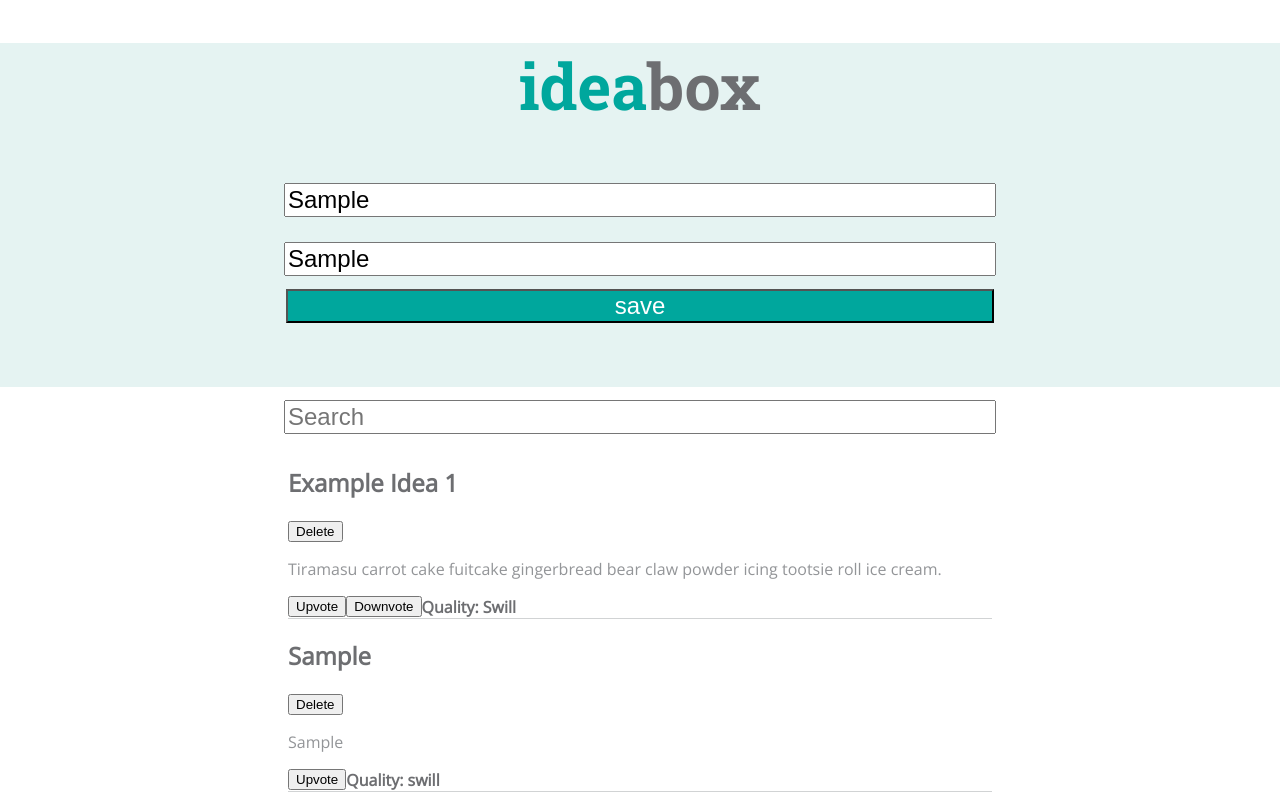
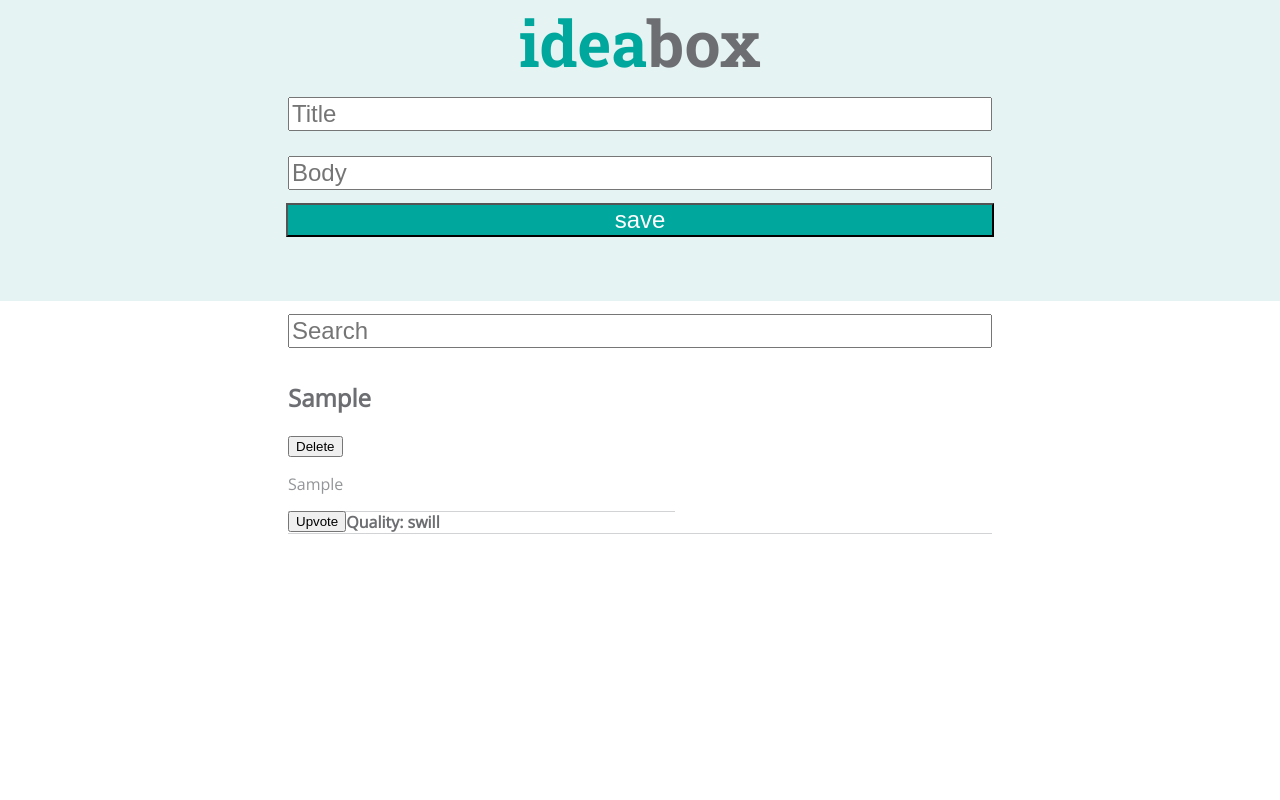
Before and after one commit to bottd/IdeaBox, a plain HTML site: page index.html in a window 1280 px wide. Both pictures are taken after typing "Sample", "Sample" into the empty fields and a click on the button "save". Drawn offline with nearby package versions, Linux system fonts and the light colour scheme.

Commit message:
Slight Reorganization and Naming of Variables

```diff
--- a/index.html
+++ b/index.html
@@ -16,12 +16,12 @@
     <main class="saved-thoughts">
       <input type="text" class="search" placeholder="Search">
       <article class="thought">
-        <h2>Example Idea 1</h2>
+        <!-- <h2>Example Idea 1</h2>
         <button class="delete">Delete</button>
         <p>Tiramasu carrot cake fuitcake gingerbread bear claw powder icing tootsie roll ice cream.</p>
         <button class="upvote">Upvote</button>
         <button class="downvote">Downvote</button>
-        <h4>Quality: Swill</h4>
+        <h4>Quality: Swill</h4> -->
       </article>
     </main>
   </body>
--- a/scripts.js
+++ b/scripts.js
@@ -1,9 +1,16 @@
-function idea(title, body) {
+var titleInput = $('.title-input');
+var bodyInput = $('.body-input');
+var saveInput = $('.save-input');
+var ideaCounter = 0;
+
+
+function idea(title, body, quality) {
   this.title = title;
   this.body = body;
   this.quality = 'swill';
+  this.number = ideaCounter;
   this.html = `
-    <article>
+    <article id=${this.number}>
       <h2>${this.title}</h2>
       <button class="delete">Delete</button>
       <p>${this.body}</p>
@@ -12,12 +19,19 @@ function idea(title, body) {
     </article>`;
 }
 
+
+
+
+
 $('.save-input').on('click', function() {
   event.preventDefault();
-  makeThought = new idea($('.title-input').val(),$('.body-input').val());
+  var makeThought = new idea(titleInput.val(), bodyInput.val());
   console.log(makeThought.title);
   console.log(makeThought.body);
   console.log(makeThought.html);
   console.log('yay');
-  $('.saved-thoughts').append(makeThought.html);
+  $('.thought').prepend(makeThought.html);
+  titleInput.val('');
+  bodyInput.val('');
+  ideaCounter ++;
 });
--- a/styles.css
+++ b/styles.css
@@ -1,6 +1,9 @@
 /* Google fonts for later
  * font-family: 'Roboto Slab', serif;
  * font-family: 'Open Sans', sans-serif;*/
+ *{
+  box-sizing: border-box;
+ }
 body {
   margin: 0;
 }
@@ -10,6 +13,9 @@ header {
   color: #00A79D;
   font-family: 'Roboto Slab', serif;
   text-align: center;
+}
+h1{
+  margin: 0;
 }
 .box {
   color: #6D6E71;
```
Also changed, not shown: 1 other file.
